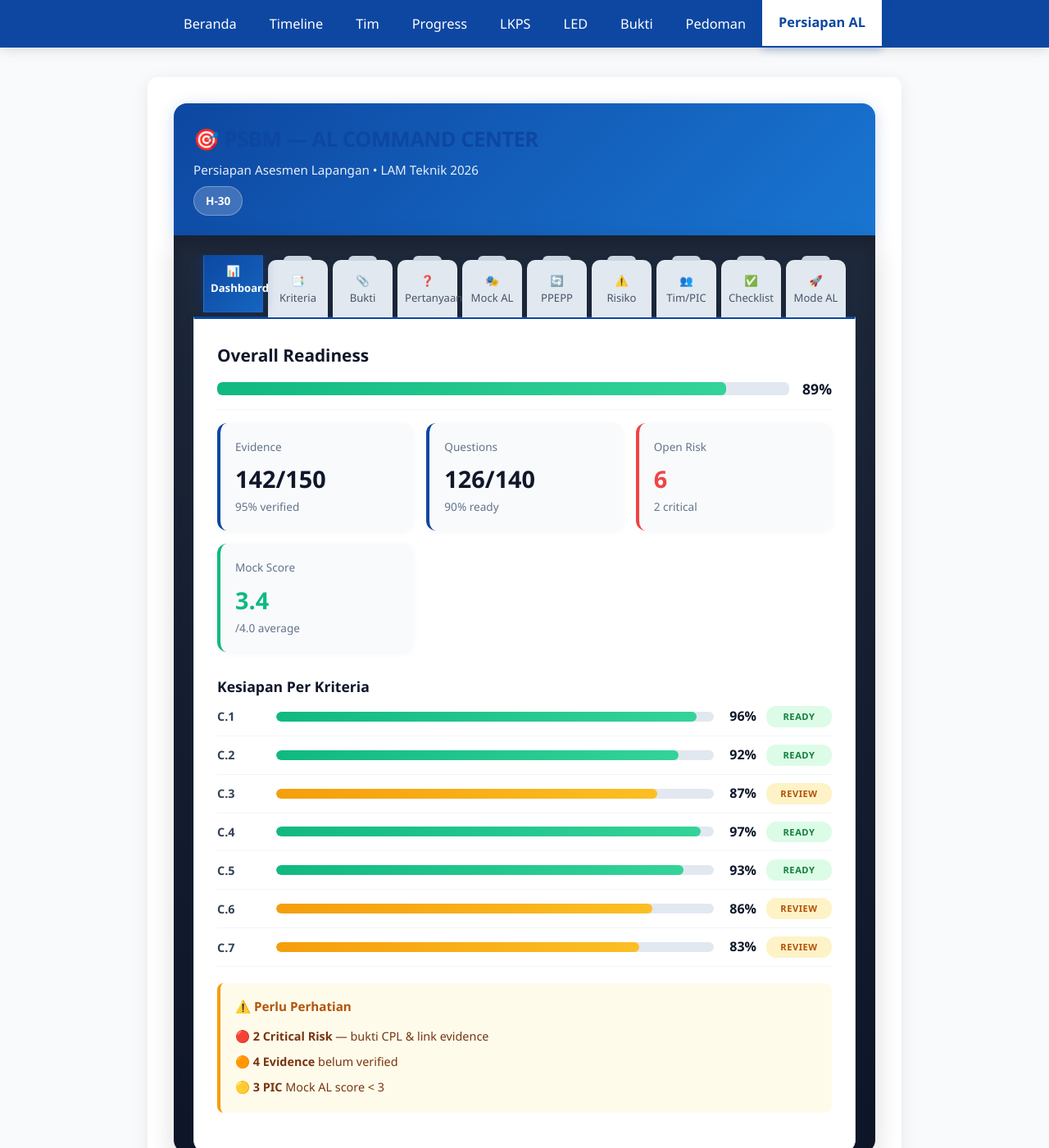
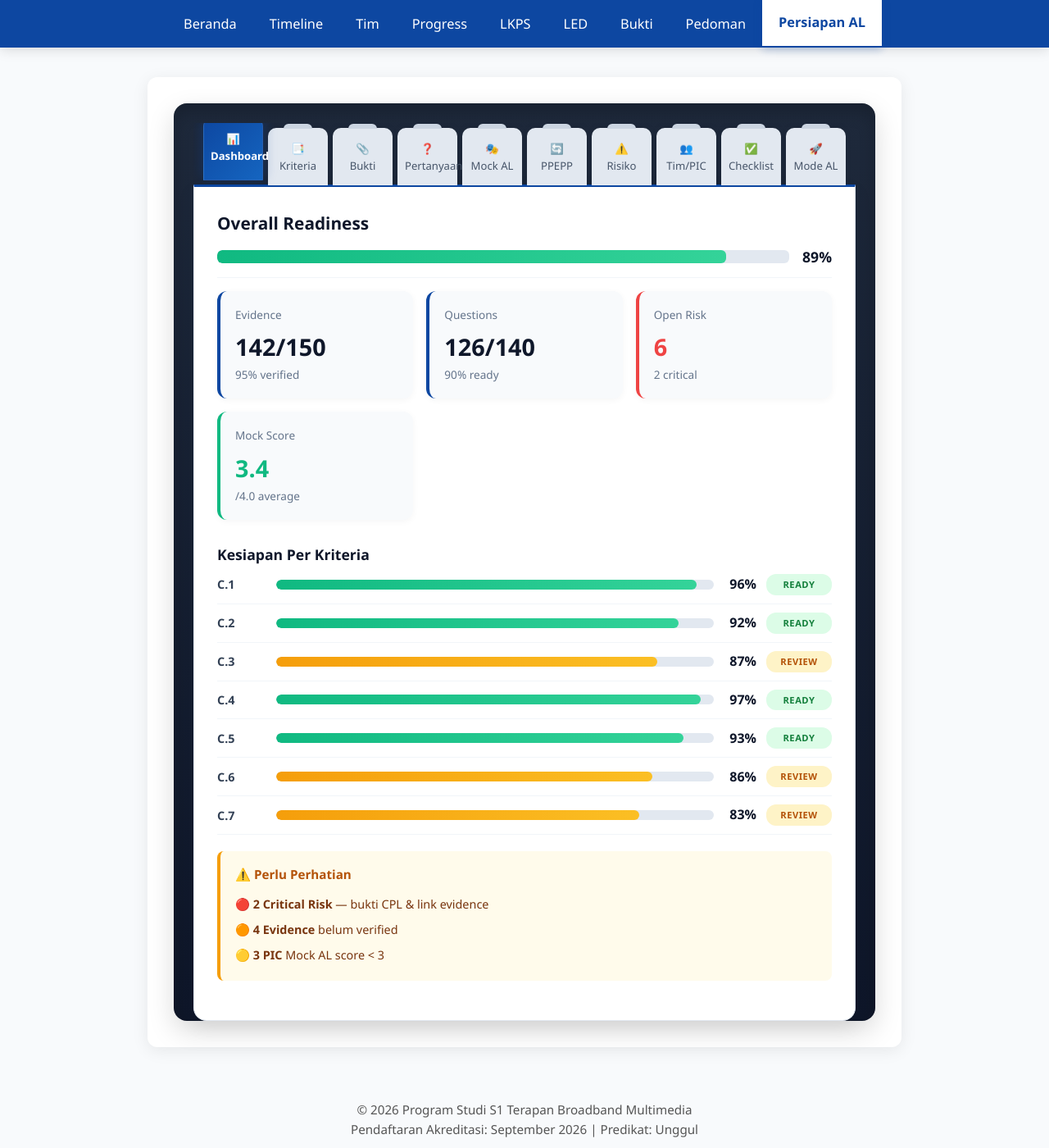
Before and after one commit to portal-psbm/aksibm-26, a Jekyll site: the page built from persiapan-al.md, in a window 1280 px wide and 1400 px high. Shown: the whole window at 82% size. Built offline with Jekyll 4.4.1, drawn with Linux system fonts in a browser that asks for light colours.

Commit message:
update AL

```diff
--- a/persiapan-al.md
+++ b/persiapan-al.md
@@ -266,14 +266,7 @@ permalink: /persiapan-al/
   }
 </style>
 
-<!-- ===== HEADER ===== -->
-<div class="al-header">
-  <h1>🎯 PSBM — AL COMMAND CENTER</h1>
-  <div class="subtitle">Persiapan Asesmen Lapangan • LAM Teknik 2026</div>
-  <div class="h-countdown" id="hCountdown">H-30</div>
-</div>
-
-<!-- ===== KABINET FOLDER NAV ===== -->
+<!-- ===== KABINET FOLDER NAV (LANGSUNG TANPA HEADER) ===== -->
 <div class="cabinet-container">
   <div class="folder-shelf">
     <div class="folder-tab active" onclick="showPanel('dashboard', this)">📊<br>Dashboard</div>
```
Also changed, not shown: other parts of persiapan-al.md (+1 -1 lines).
